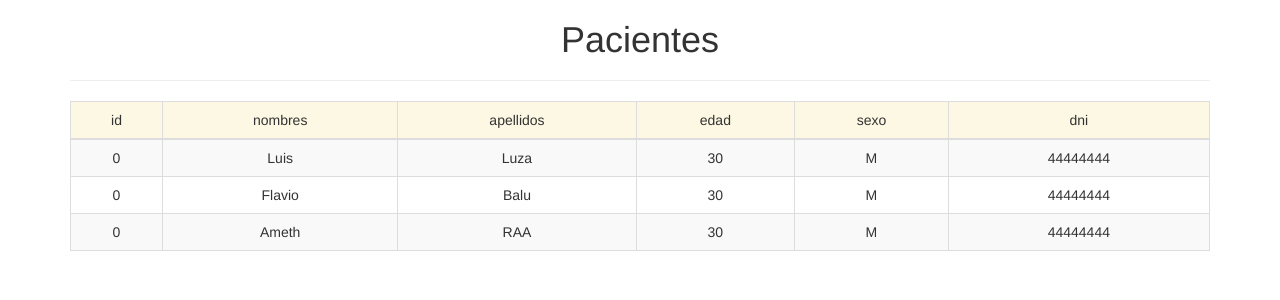
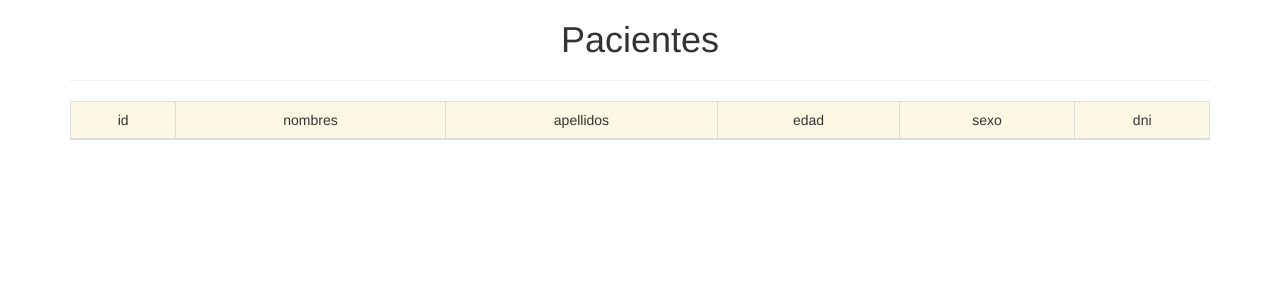
Before and after one commit to luisluza/pruebagit, an Angular app: page / in a window 1280 px wide. Shown: the top 300 px of the page. Built offline with nearby package versions, Linux system fonts and the light colour scheme.

Commit message:
eliminamos codigo en duro

```diff
--- a/src/app/app.component.ts
+++ b/src/app/app.component.ts
@@ -13,8 +13,6 @@ export class AppComponent {
   pacientes:Paciente[]=[];
 
   constructor() {
-        this.pacientes.push(new Paciente(0,"Luis","Luza",30,"44444444","M"));
-        this.pacientes.push(new Paciente(0,"Flavio","Balu",30,"44444444","M"));
-        this.pacientes.push(new Paciente(0,"Ameth","RAA",30,"44444444","M"));
+
   }
 }
```
